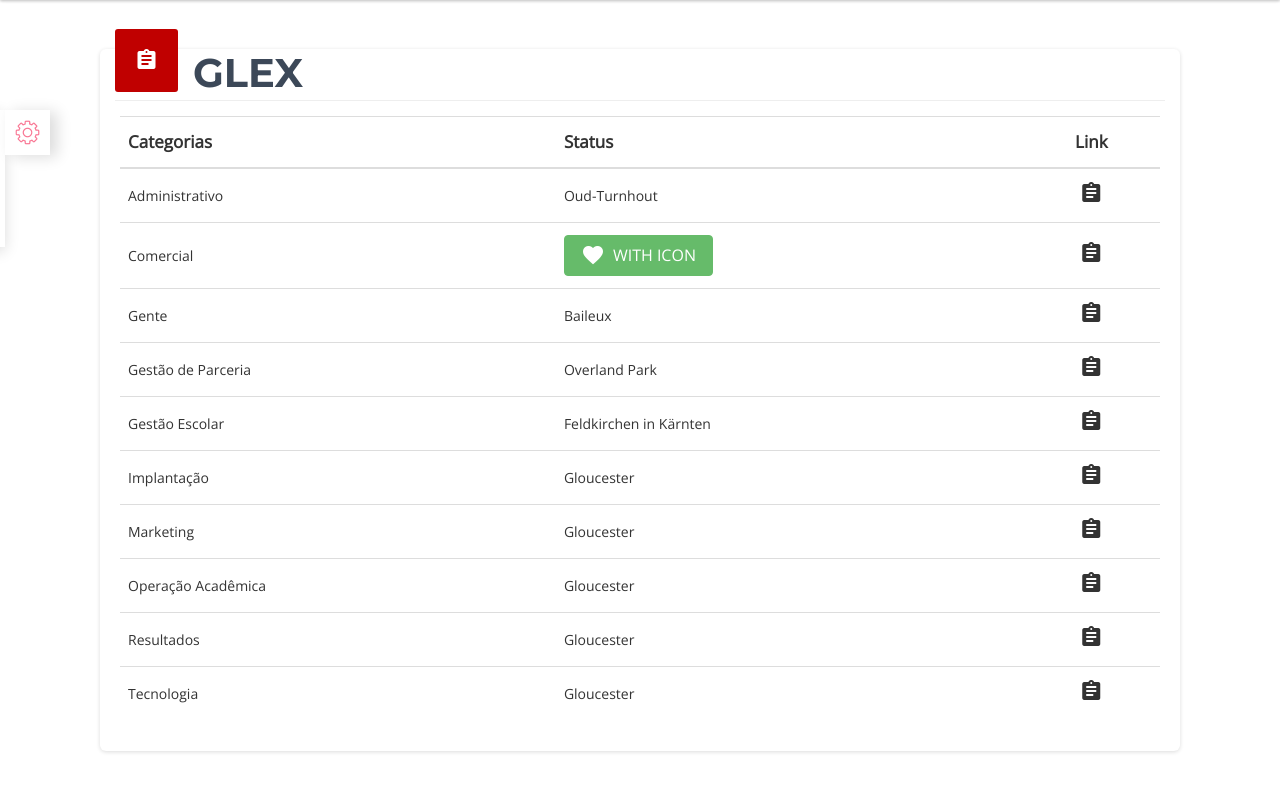
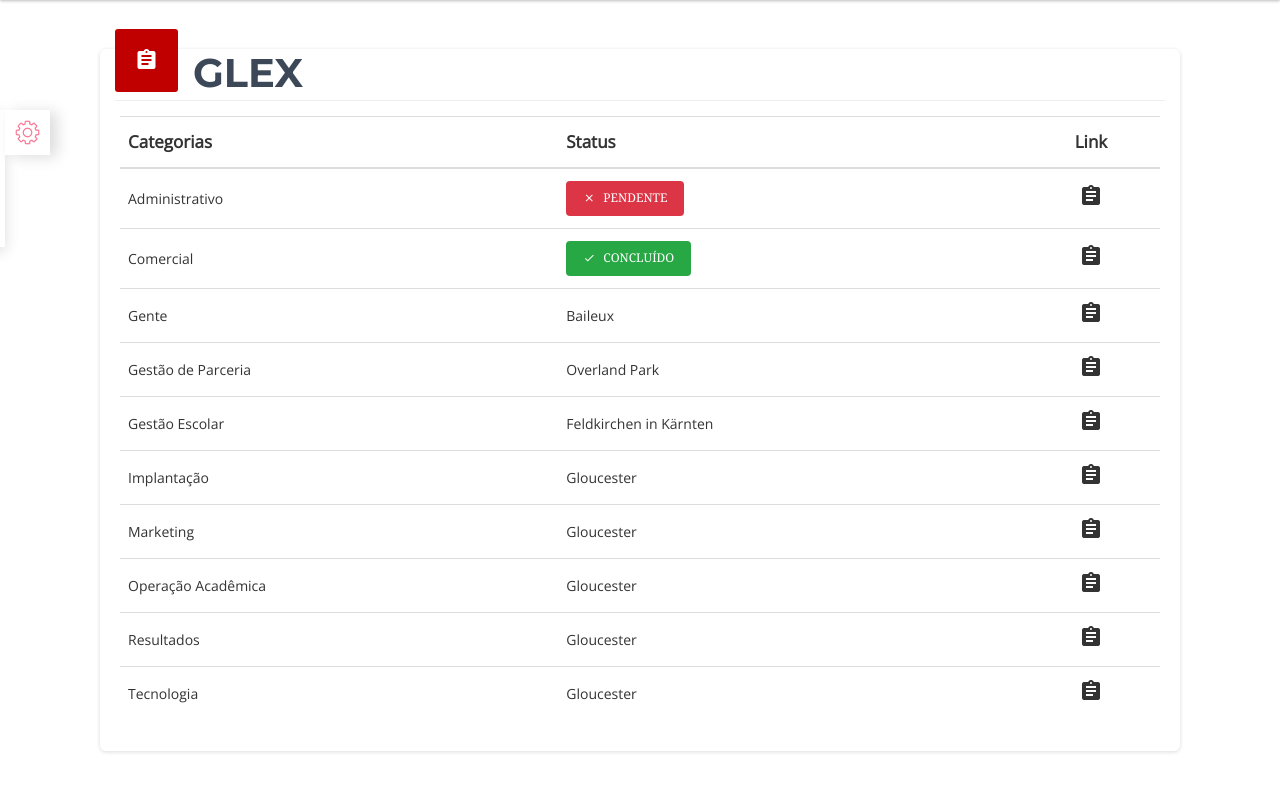
Before and after one commit to AXS05000/chinook, a Django app: page /tabel_forms_glex in a window 1280 px wide. Shown: the part 60-851 px from the top of the page. Run offline with Django 5.2, Linux system fonts and the light colour scheme; parts of the project's set-up code (start-up, migrations or seed data) failed here and were passed over; some libraries are stand-ins or nearby versions; some web fonts are replaced.

Commit message:
V - 17:22 - 18-07-2024

```diff
--- a/static/glex/css/mat2.css
+++ b/static/glex/css/mat2.css
@@ -136,33 +136,3 @@ html{font-family:sans-serif;line-height:1.15;-webkit-text-size-adjust:100%;-ms-t
   border-radius:.25rem;
   transition:color .15s ease-in-out,background-color .15s ease-in-out,border-color .15s ease-in-out,box-shadow .15s ease-in-out
 }
-
-.btn:focus,.btn:hover{text-decoration:none}
-
-.btn.focus,.btn:focus{outline:0;box-shadow:0 0 0 .2rem #9c27b040}
-
-.btn.disabled,.btn:disabled{opacity:.65;box-shadow:none}
-
-.btn:not(:disabled):not(.disabled){cursor:pointer}
-
-.btn:not(:disabled):not(.disabled).active,.btn:not(:disabled):not(.disabled):active{background-image:none;box-shadow:none}
-
-.btn:not(:disabled):not(.disabled).active:focus,.btn:not(:disabled):not(.disabled):active:focus{box-shadow:0 0 0 .2rem #9c27b040,none}
-
-a.btn.disabled,fieldset:disabled a.btn{pointer-events:none}
-
-
-/* Cor */
-.btn-primary{color:#fff;background-color:#66bb6a;border-color:#66bb6a;box-shadow:none}
-
-
-
-
-
-.btn-primary:hover{color:#fff;background-color:#802091;border-color:#771e86}
-
-.btn-primary.focus,.btn-primary:focus{box-shadow:none,0 0 0 .2rem #9c27b080}
-
-.btn-primary.disabled,.btn-primary:disabled{color:#fff;background-color:#9c27b0;border-color:#9c27b0}
-
-.btn-primary:not(:disabled):not(.disabled).active,.btn-primary:not(:disabled):not(.disabled):active,.show>.btn-primary.dropdown-toggle{color:#fff;background-color:#771e86;border-color:#6e1b7c}
--- a/templates/glex/tabel_forms_glex.html
+++ b/templates/glex/tabel_forms_glex.html
@@ -32,13 +32,16 @@
     <link id="pagestyle" href="{% static 'css/paginacao.css' %}" rel="stylesheet" />
     <link href="{% static 'glex/css/mat2.css' %}" rel="stylesheet" />
     <style>
-      .btn {
+      .btn .button-content {
         display: flex;
         align-items: center;
+        font-size: 12px; /* Ajuste o tamanho da fonte conforme necessário */
+        font-family: 'Cambria', sans-serif; /* Substitua 'Arial' pela família de fonte desejada */
       }
 
-      .btn i.material-icons {
-        margin-right: 8px; /* Espaçamento entre o ícone e o texto */
+      .btn .material-icons {
+        margin-right: 8px; /* Ajuste o espaço entre o ícone e o texto conforme necessário */
+        font-size: 12px; /* Ajuste o tamanho do ícone conforme necessário */
       }
     </style>
   </head>
@@ -156,14 +159,27 @@
                     <tbody>
                       <tr>
                         <td>Administrativo</td>
-                        <td>Oud-Turnhout</td>
+                        <td>
+                          <button class="btn btn-danger btn-round">
+                            <span class="button-content">
+                              <i class="material-icons">close</i>
+                              Pendente
+                            </span>
+                            <div class="ripple-container"></div>
+                          </button>
+                        </td>
                         <td class="text-center"><i class="material-icons">assignment</i></td>
                       </tr>
                       <tr>
                         <td>Comercial</td>
-                        <td><button class="btn btn-primary btn-round">
-                          <i class="material-icons">favorite</i> With Icon
-                          <div class="ripple-container"></div></button>
+                        <td>
+                          <button class="btn btn-success btn-round">
+                            <span class="button-content">
+                              <i class="material-icons">check</i>
+                              Concluído
+                            </span>
+                            <div class="ripple-container"></div>
+                          </button>
                         </td>
                         <td class="text-center"><i class="material-icons">assignment</i></td>
                       </tr>
```
